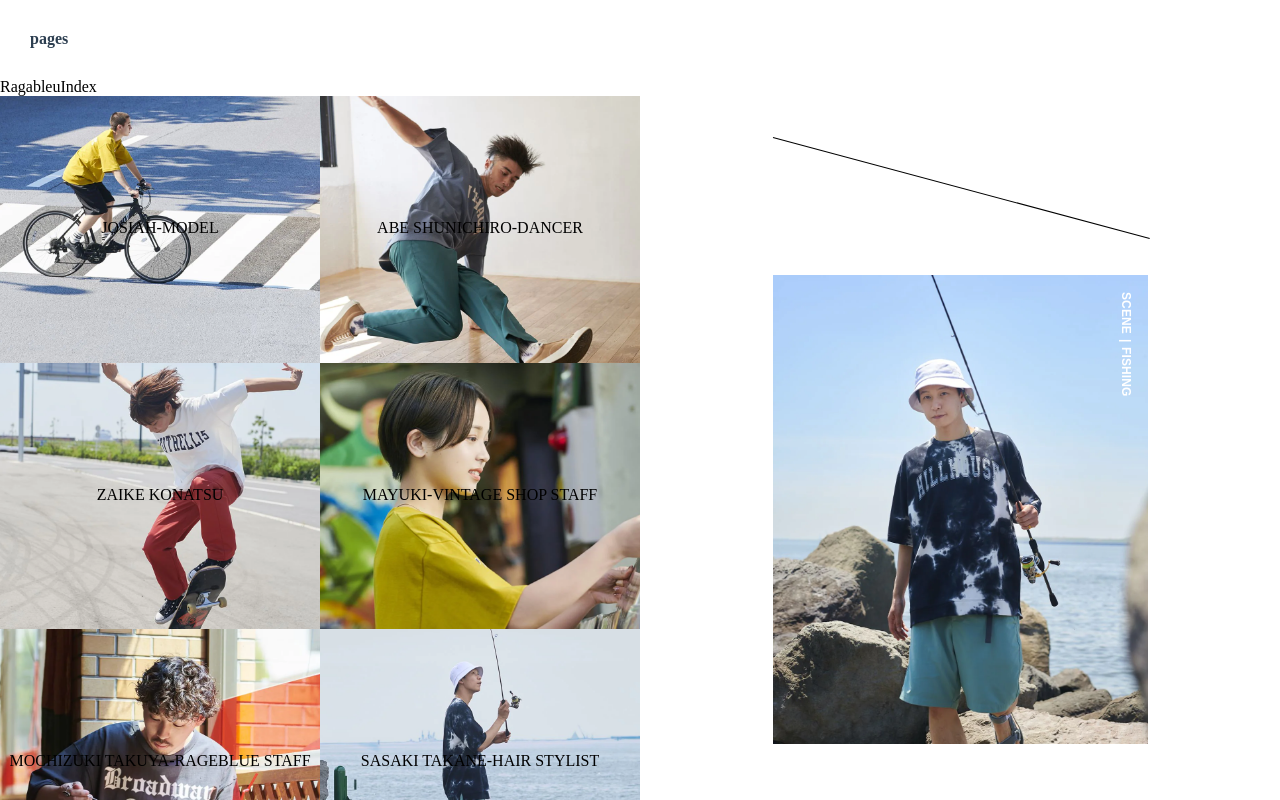
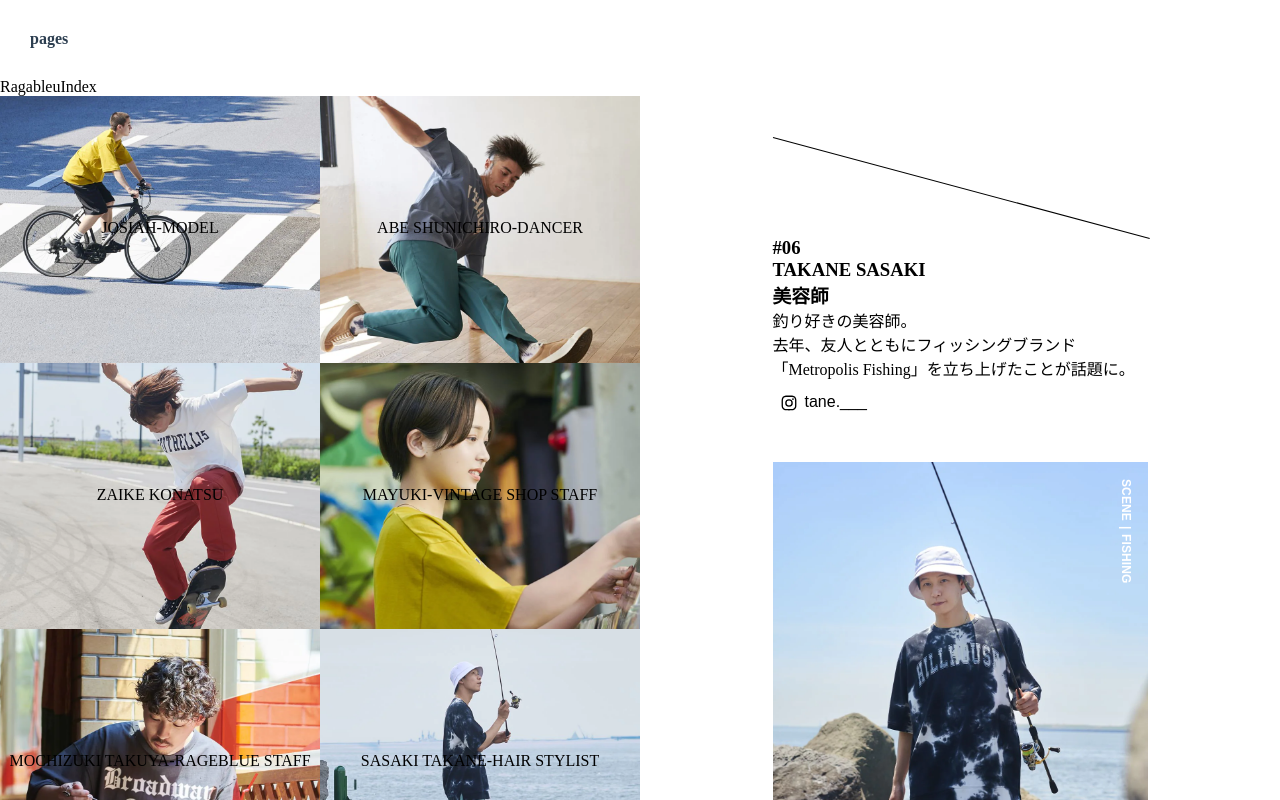
Before and after one commit to kiku-tea/kit-kakeibo, a Vue app: page /#/home-page/rageblue in a window 1280 px wide. Shown: the top 800 px of the page. Built offline with nearby package versions, Linux system fonts and the light colour scheme; the HTML template or start-up script is replaced by a standard one; what vue-cookies would draw is missing.

Commit message:
add LookIntro.vue and RandomChar.vue

```diff
--- /dev/null
+++ b/src/components/rageblue/atoms/RandomChar.vue
@@ -0,0 +1,64 @@
+<script setup>
+import { ref, defineProps, onMounted, onBeforeUnmount } from 'vue';
+const props = defineProps({
+  char: { type: String, default: ''},
+  time: { type: Number, default: 20 },
+  delay: {type: Number, default: 20}
+});
+const el = ref(); //当コンポーネントのDOMアクセス用
+const randomChars = 'ABCDEFGHIJKLMNOPQRSTUVWXYG01234566789!#$%&()=~|,./<>?_;:][+*}{@';
+const outputChar = ref(props.char);
+
+/**
+ * ランダムな１文字を生成
+ * @return {character}
+ */
+const generateRandomChar = ()=>{
+  return randomChars.charAt(Math.floor(Math.random() * randomChars.length));
+}
+
+let start, prevTimestamp;
+/**
+ * animationの1ステップの処理
+ * @param {float} timestamp - 実行時のタイムスタンプ
+ */
+const step = (timestamp) => {
+  if(start === undefined) start = timestamp;//開始時間を記録
+  const elapsed = timestamp - start;//経過時間
+  if(prevTimestamp !== timestamp){//主な処理
+    outputChar.value = generateRandomChar();
+  }
+  console.log(props.time);
+  if(elapsed > props.time){ //終わりの処理
+    outputChar.value = props.char
+    return;
+  }
+  prevTimestamp = timestamp;
+  window.requestAnimationFrame(step);
+};
+
+let once = false;
+const onScroll = ()=>{
+  const targetPosition = el.value.getBoundingClientRect().top;
+  if(targetPosition <= window.innerHeight && !once){
+    once = true;
+    setTimeout(()=>{
+      window.requestAnimationFrame(step);
+    }, props.delay);
+
+  }
+};
+
+onMounted(()=>{
+  window.addEventListener('scroll', onScroll);
+  onScroll();
+});
+onBeforeUnmount(()=>{
+  window.removeEventListener('scroll', onScroll);
+});
+
+</script>
+<template>
+  <span class="char" ref="el">{{outputChar}}</span>
+</template>
+<style scoped></style>
--- /dev/null
+++ b/src/components/rageblue/molecules/LookIntro.vue
@@ -0,0 +1,69 @@
+<script setup>
+import { ref, defineProps, onBeforeMount } from 'vue';
+import RandomChar from "../atoms/RandomChar.vue";
+const props = defineProps({
+  num: Number,
+  firstName: String,
+  familyName: String,
+  occupation: String,
+  insta: String,
+});
+
+const delay = ref(100);
+
+onBeforeMount(()=>{
+  delay.value = 1000 / (props.firstName.length + props.familyName.length);
+});
+
+</script>
+<template>
+  <div class="look-intro">
+    <h3 class="look-intro__heading">
+      <p class="look-intro__heading-num">#{{num.toString().padStart(2,'0')}}</p>
+      <p class="look-intro__heading-name">
+        <RandomChar v-for="char,i in firstName.split('')" :key="i"
+          :char="char" :time="500" :delay="i*delay" ></RandomChar>
+        <span >&nbsp;</span>
+        <RandomChar v-for="char,i in familyName.split('')" :key="i"
+          :char="char" :time="500" :delay="(firstName.length*delay + i*delay)"></RandomChar>
+      </p>
+      <p class="look-intro__heading-occupation">{{occupation}}</p>
+    </h3>
+    <p class="look-intro__lead"><slot></slot></p>
+    <div class="look-intro__insta">
+      <a class="look-intro__insta-anchor" :href="'https://instagram.com/'+insta+'/'">
+        <p >{{insta}}</p>
+      </a>
+    </div>
+  </div>
+</template>
+<style scoped>
+.look-intro{
+
+}
+.look-intro__insta-anchor{
+  position: relative;
+  display: inline-block;
+  padding: 13px;
+  padding-left: 32px;
+  width: auto;
+  font-family: Arial;
+}
+.look-intro__insta-anchor p{
+  position: relative;
+  z-index: 1;
+}
+.look-intro__insta-anchor::after{
+  content: '';
+  position: absolute;
+  top: 3%;
+  bottom: 0;
+  left: 0;
+  width: 32px;
+  height: 32px;
+  margin: auto;
+  background-repeat: no-repeat;
+  background-size: cover;
+  background-image: url("@/assets/img/svg/ico_insta.svg");
+}
+</style>
--- a/src/components/rageblue/organisms/Profile6View.vue
+++ b/src/components/rageblue/organisms/Profile6View.vue
@@ -1,7 +1,12 @@
 <template>
   <div class="profile profile-6">
     <div class="profile__intro" >
-
+      <LookIntro :num="6" firstName="TAKANE" familyName="SASAKI" occupation="美容師"
+        insta="tane.___">
+        釣り好きの美容師。<br/>
+        去年、友人とともにフィッシングブランド<br/>
+        「Metropolis Fishing」を立ち上げたことが話題に。
+      </LookIntro>
     </div>
     <div class="profile__movie">
 
@@ -18,9 +23,10 @@
   </div>
 </template>
 <script setup>
+//import {ref} from 'vue';
+import LookIntro from "../molecules/LookIntro.vue";
 import SceneFigure from "../molecules/SceneFigure.vue";
 const img1 = require("@/assets/img/webp/look_6_1.webp");
-
 </script>
 <style scoped>
 .profile .profile__image{
```
